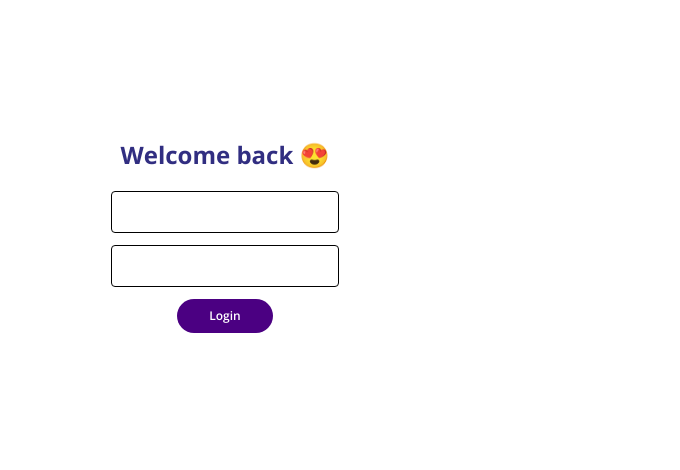
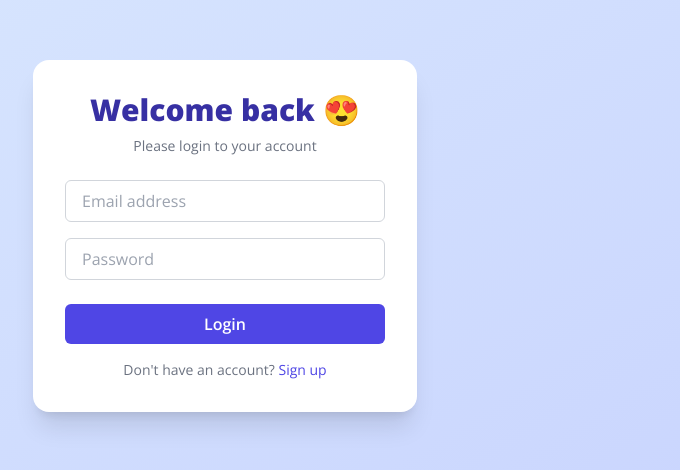
Before and after one commit to Abhijith792001/task-manager, a React (Vite) app: page /login in a window 1280 px wide. Shown: the part 164-634 px from the top of the page, without its empty margins (415-1095 px from the left). Built offline with nearby package versions, Linux system fonts and the light colour scheme; a web font is replaced by a local one.

Commit message:
login and section currenlyworking

```diff
--- a/src/App.jsx
+++ b/src/App.jsx
@@ -1,16 +1,16 @@
 import './App.css'
-import Header from './Components/Header/Header'
-import NavBar from './Components/NavBar/NavBar'
+
 import '@fontsource/open-sans';
 import { BrowserRouter, Routes, Route } from 'react-router-dom'
 import Home from '../src/pages/Home';
 import Login from './Components/Login/Login';
+import PrivateRoute from './service/Auth';
 
 function App() {
   return (
-    <BrowserRouter>
+   <BrowserRouter>
       <Routes>
-        <Route path='/' element={<Home />} />
+        <Route path='/' element={<PrivateRoute><Home /></PrivateRoute>} />
         <Route path='/login' element={<Login />} />
       </Routes>
     </BrowserRouter>
--- a/src/Components/Login/Login.tsx
+++ b/src/Components/Login/Login.tsx
@@ -35,19 +35,44 @@ function Login() {
 
 
   return (
-    <div className="flex items-center justify-center min-h-screen">
+   <div className="flex items-center justify-center min-h-screen bg-gradient-to-br from-blue-100 to-indigo-200">
+  <form
+    onSubmit={handleLogin}
+    className="bg-white shadow-xl rounded-2xl p-8 w-full max-w-sm flex flex-col items-center"
+  >
+    <h2 className="text-3xl font-extrabold text-indigo-800 mb-2">Welcome back 😍</h2>
+    <p className="text-sm text-gray-500 mb-6">Please login to your account</p>
 
-      <form onSubmit={handleLogin} className="flex flex-col items-center">
-        <p className='text-indigo-900 font-bold text-2xl mb-5' >Welcome back 😍</p>
-        <input onChange={(e) => setEmail(e.target.value)} value={email} type="text" className="px-3 py-2 border border-black mb-3 rounded" />
-        <input value={password} onChange={(e) => setPassword(e.target.value)} type="password" className="px-3 py-2 border border-black mb-3 rounded" />
-        <button type="submit"
-          disabled={loding}
-          className="todoBtn px-4 py-2 bg-blue-600 text-white rounded hover:bg-blue-700 transition">
-          {loding ? 'Logging In...' : 'Login'}
-        </button>
-      </form>
-    </div>
+    <input
+      type="text"
+      placeholder="Email address"
+      value={email}
+      onChange={(e) => setEmail(e.target.value)}
+      className="w-full px-4 py-2 mb-4 border border-gray-300 rounded-md focus:outline-none focus:ring-2 focus:ring-indigo-400"
+    />
+
+    <input
+      type="password"
+      placeholder="Password"
+      value={password}
+      onChange={(e) => setPassword(e.target.value)}
+      className="w-full px-4 py-2 mb-6 border border-gray-300 rounded-md focus:outline-none focus:ring-2 focus:ring-indigo-400"
+    />
+
+    <button
+      type="submit"
+      disabled={loding}
+      className="w-full py-2 bg-indigo-600 text-white font-semibold rounded-md hover:bg-indigo-700 transition duration-300 disabled:opacity-50"
+    >
+      {loding ? 'Logging In...' : 'Login'}
+    </button>
+
+    <p className="mt-4 text-sm text-gray-500">
+      Don't have an account? <a href="#" className="text-indigo-600 hover:underline">Sign up</a>
+    </p>
+  </form>
+</div>
+
 
   )
 }
--- a/src/Components/NavBar/NavBar.tsx
+++ b/src/Components/NavBar/NavBar.tsx
@@ -2,10 +2,12 @@
 import { LogOut, Bell } from 'lucide-react';
 import { useEffect, useState } from 'react';
 import {useNavigate} from 'react-router-dom'
+import { supabase } from '../../service/api';
 
 function NavBar() {
 
     const [greetings, setGreetings] = useState('');
+    const [error , setError] =useState()
     const navigate = useNavigate();
     useEffect(() => {
         let now = new Date()
@@ -24,6 +26,11 @@ function NavBar() {
             setGreetings('Poyi Kidan Urag')
         }
     }, [])
+
+  async  function logOut (){
+        let{error} = await supabase.auth.signOut();
+        navigate('login')
+    }
 
     return (
         <div className="bg-white border-b border-gray-100 sticky top-0 z-50">
@@ -55,7 +62,7 @@ function NavBar() {
                         </div>
 
                         <button
-                        onClick={()=> navigate('login')}
+                        onClick={ logOut}
                         className="flex items-center gap-2 px-4 py-2 bg-gray-50 hover:bg-gray-100 text-gray-700 rounded-full transition-colors text-sm font-medium">
                             <LogOut className="w-4 h-4" />
                             <span className="hidden sm:inline">Logout</span>
--- /dev/null
+++ b/src/service/Auth.jsx
@@ -0,0 +1,36 @@
+import { useEffect, useState } from 'react';
+import { useNavigate } from 'react-router-dom';
+import { supabase } from './api';
+
+function PrivateRoute({ children }) {
+  const [loading, setLoading] = useState(true);
+  const [isAuthenticated, setIsAuthenticated] = useState(false);
+  const navigate = useNavigate();
+
+  useEffect(() => {
+    async function checkSession() {
+      try {
+        const { data: { session }, error } = await supabase.auth.getSession();
+        if (error) throw error;
+
+        if (session) {
+          setIsAuthenticated(true);
+        } else {
+          navigate('/login');
+        }
+      } catch (error) {
+        console.error('Error fetching session:', error);
+        navigate('/login');
+      } finally {
+        setLoading(false);
+      }
+    }
+    checkSession();
+  }, [navigate]);
+
+  if (loading) return <div className="text-center mt-10">Loading...</div>;
+
+  return isAuthenticated ? children : null;
+}
+
+export default PrivateRoute;
```
